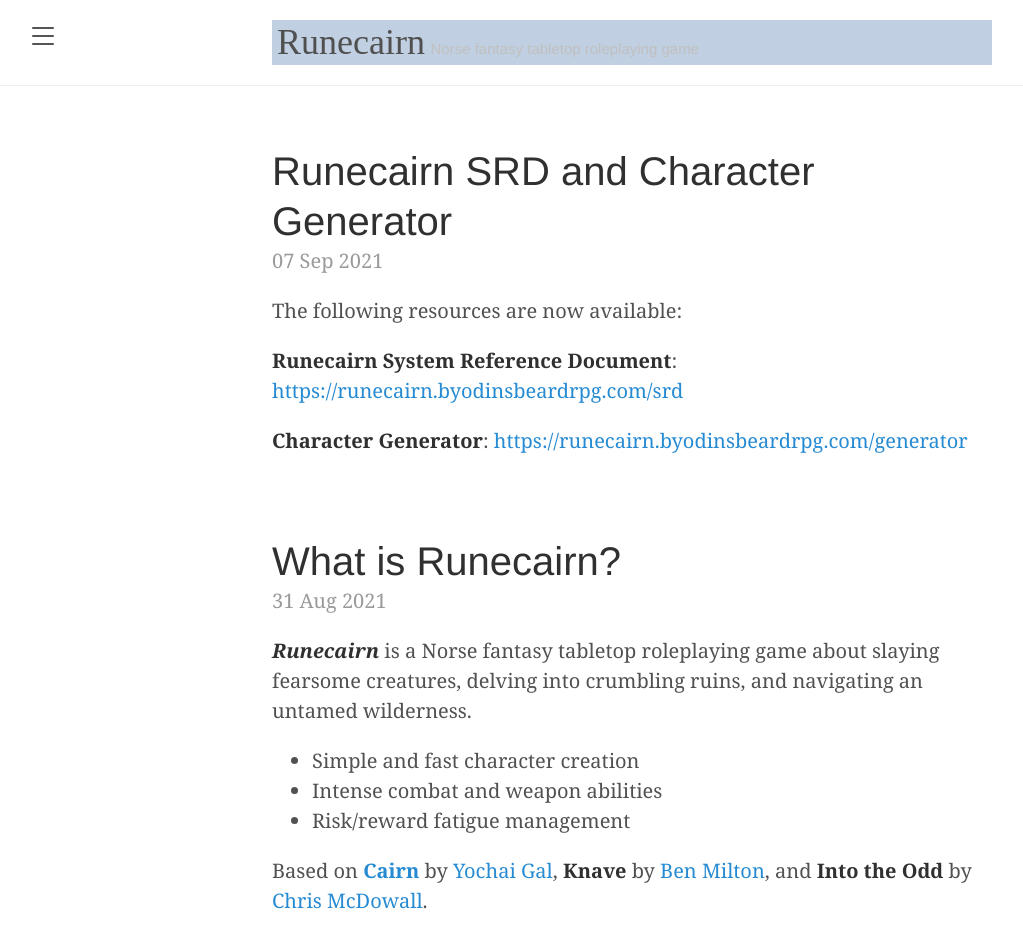
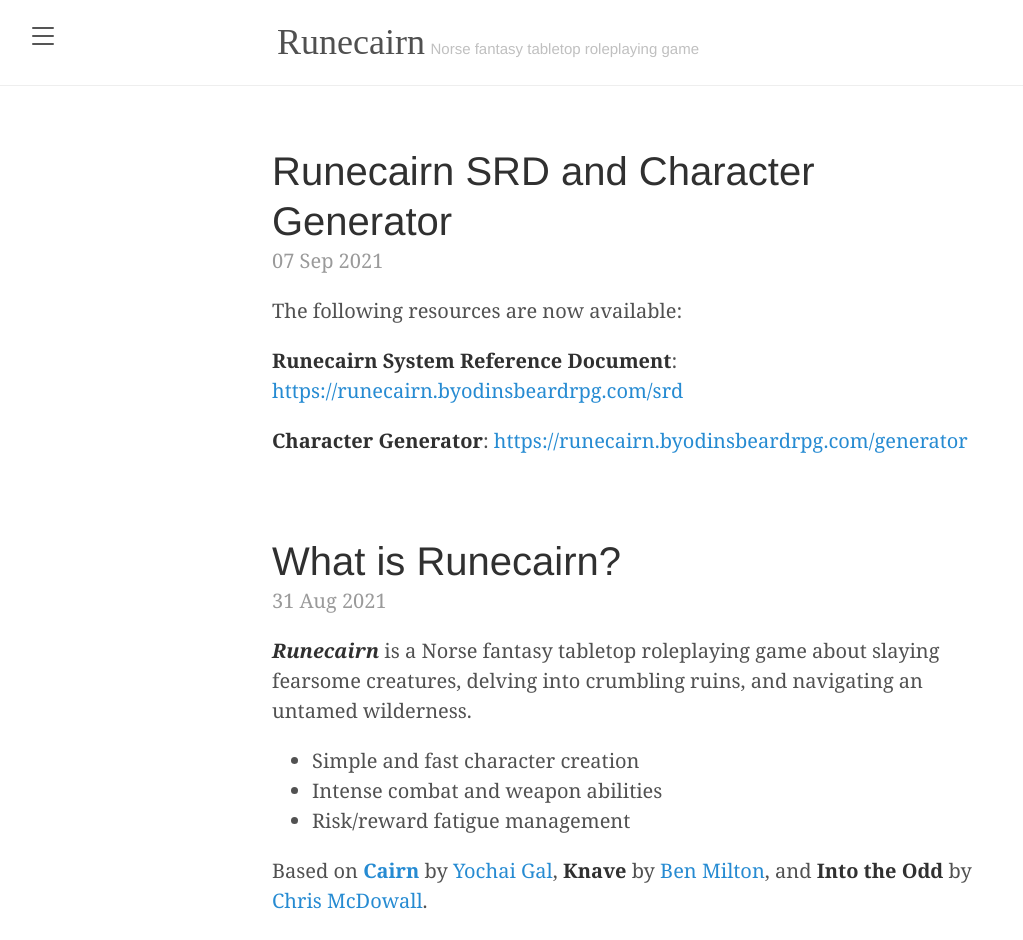
Before and after one commit to byodinsbeardrpg/byodinsbeardrpg.github.io, a Jekyll site: the page built from index.html, in a window 1280 px wide. Shown: the top 940 px of the page, without its empty margins (8-1031 px from the left). Built offline with Jekyll 4.4.1, drawn with Linux system fonts in a browser that asks for light colours; some web fonts are replaced; the list of posts is cut into pages by our own code.

Commit message:
Update default.html

```diff
--- a/_layouts/default.html
+++ b/_layouts/default.html
@@ -16,9 +16,9 @@
     <!-- Wrap is the content to shift when toggling the sidebar. We wrap the
          content to avoid any CSS collisions with our real content. -->
     <div class="wrap">
-      <div class="masthead" style="background-color:#ffffff;">
+      <div class="masthead">
         <div class="container">
-          <h3 class="masthead-title">
+          <h3 class="masthead-title"  style="background-color:#ffffff;">
             <span style="font-family: 'BlackBeard',black-beard;font-size:180%;font-weight:400;"><a href="{{ site.baseurl }}/" title="Home">{{ site.title }}</a></span>
             <small>{{ site.tagline }}</small>
           </h3>
```
